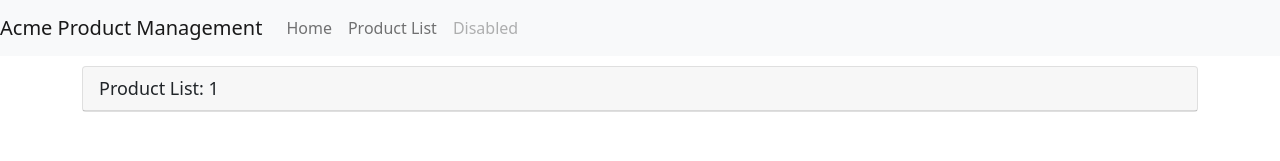
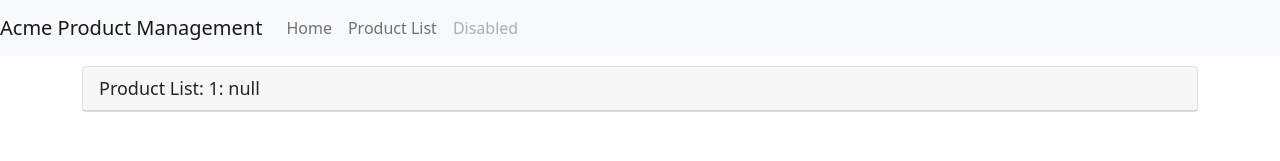
Before and after one commit to mohsenkharazi/APM, an Angular app: page /products/1 in a window 1280 px wide. Shown: the top 161 px of the page. Built offline with nearby package versions, Linux system fonts and the light colour scheme.

Commit message:
handling null and undifined

```diff
--- a/src/app/products/product-detail.component.html
+++ b/src/app/products/product-detail.component.html
@@ -1,5 +1,5 @@
 <div class="card">
     <div class="card-header">
-        {{pageTitle}}
+        {{pageTitle + ': ' + product?.productName}}
     </div>
 </div>
--- a/src/app/products/product-detail.component.ts
+++ b/src/app/products/product-detail.component.ts
@@ -1,5 +1,6 @@
 import { Component, OnInit } from '@angular/core';
 import { ActivatedRoute } from '@angular/router';
+import { IProduct } from './product';
 
 @Component({
   selector: 'pm-product-detail',
@@ -9,6 +10,7 @@
 export class ProductDetailComponent implements OnInit {
 
   pageTitle : string = 'Product List';
+  product : IProduct | undefined;
 
   constructor(private route : ActivatedRoute) { }
 
```
